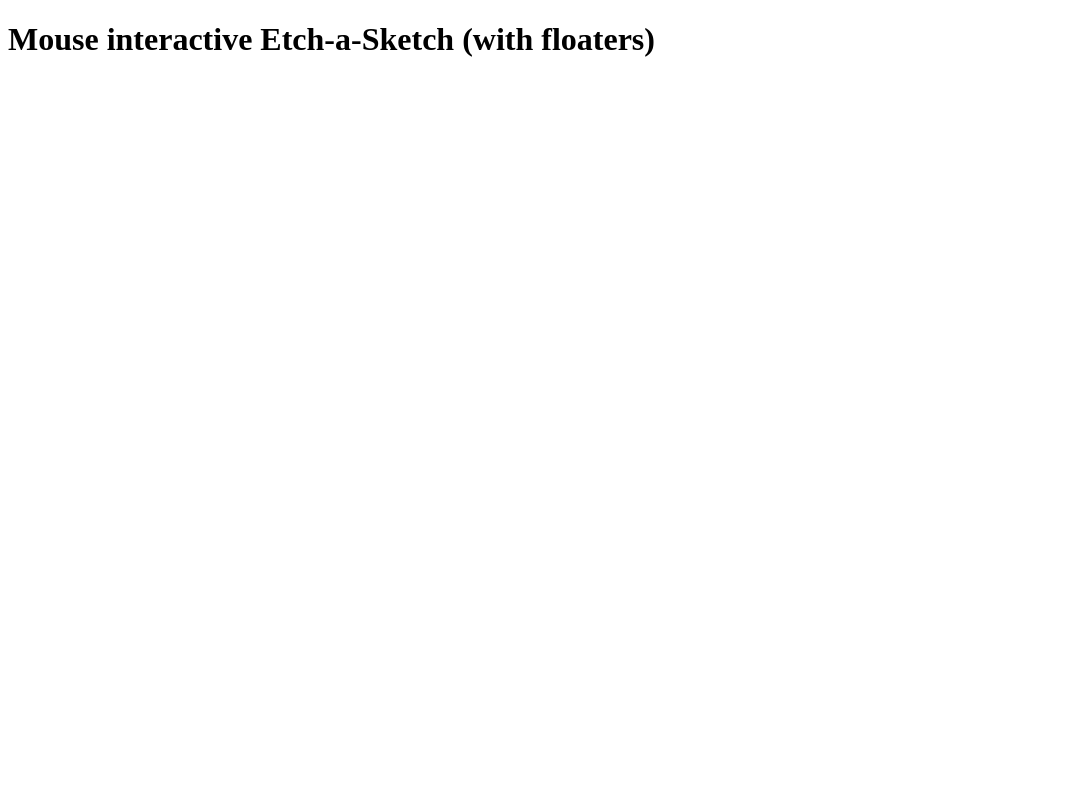
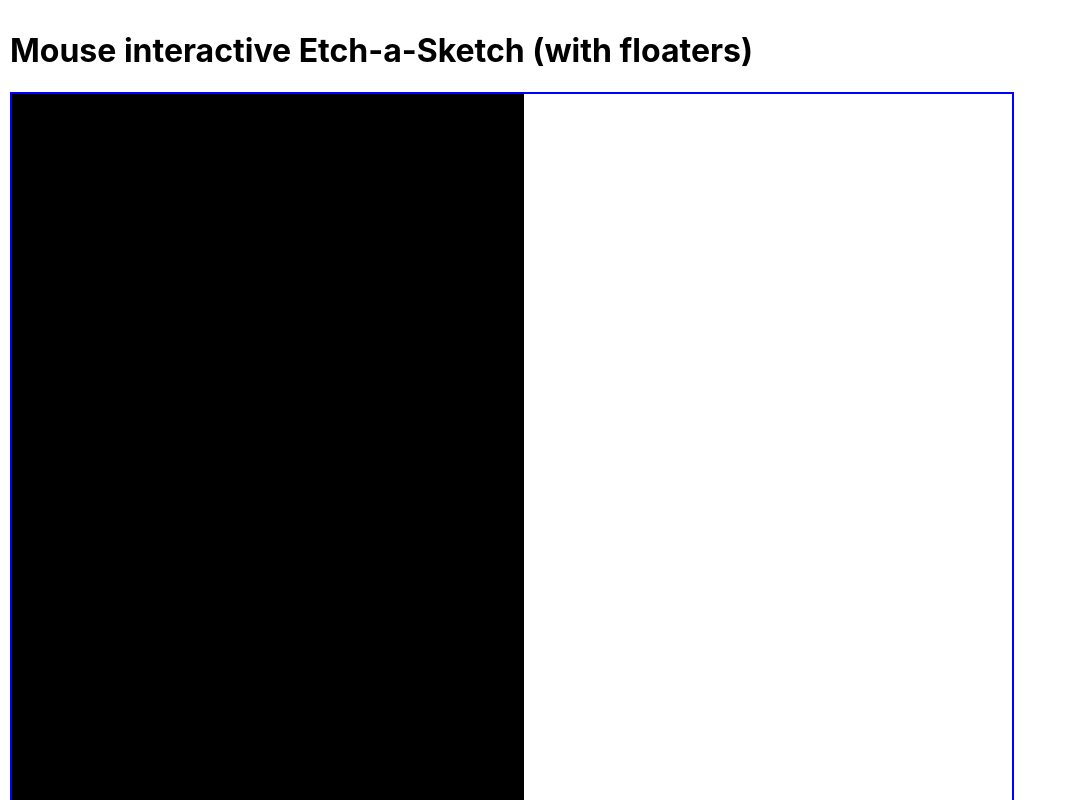
Before and after one commit to Facumasa/Etch-a-Sketch, a plain HTML site: page index.html in a window 1280 px wide. Shown: the top 800 px of the page, without its empty margins (0-1069 px from the left). Drawn offline with Linux system fonts and the light colour scheme.

Commit message:
Create divs but they dont have size

```diff
--- a/index.html
+++ b/index.html
@@ -7,6 +7,7 @@
     <script src="script.js" defer></script>
     <!-- defer on the script is to run the script
       after the html is created so it has sth to change-->
+      <link rel="stylesheet" href="style.css">
 </head>
 <body>
     <h1>Mouse interactive Etch-a-Sketch (with floaters)</h1>
--- a/script.js
+++ b/script.js
@@ -0,0 +1,13 @@
+// DOM modification -----------------------------------------------------------
+
+const container = document.querySelector("#container");
+// the #cointainer is thelling the querySelector that I am looking for something with id="container"
+
+
+for (let i = 0; i < (16*16); i++) {
+    const someDiv = document.createElement("div");
+    someDiv.classList.add("content");
+    container.appendChild(someDiv);
+}
+
+// adds the "content" class to the <div>, so it can be styled with CSS or selected later in JavaScript.
--- /dev/null
+++ b/style.css
@@ -0,0 +1,22 @@
+/* styles the body as a hole */
+body {
+    font-family: -apple-system, BlinkMacSystemFont, 'Segoe UI', Roboto, Oxygen, Ubuntu, Cantarell, 'Open Sans', 'Helvetica Neue', sans-serif;
+    margin:10px;
+    min-height: 100vh;
+    display: flex;
+    flex-direction: column;
+}
+
+/* style the container containing the div squares (that has an id="container")*/
+#container{
+    display: flex;
+    width: 1000px; /* Set a total width */
+    height: 1000px; /* Set a total height */
+    border: 2px solid blue; /* Optional border around the container */
+}
+
+/* Style the div squares (that have a "content" class)*/
+.content {
+    background-color: white; /* White background */
+    border: 1px solid black; /* Black border */
+}
```
